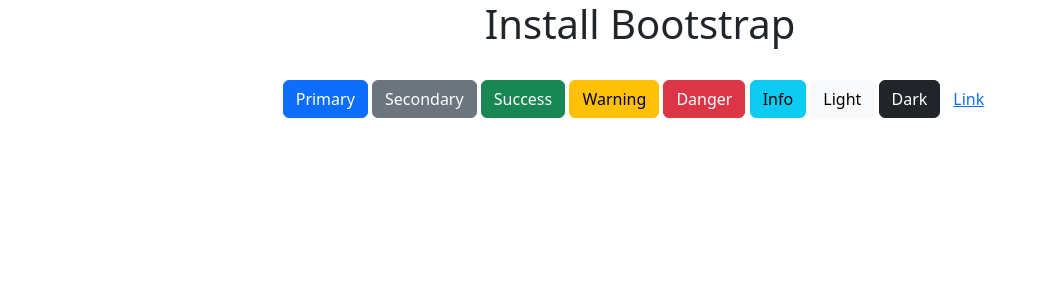
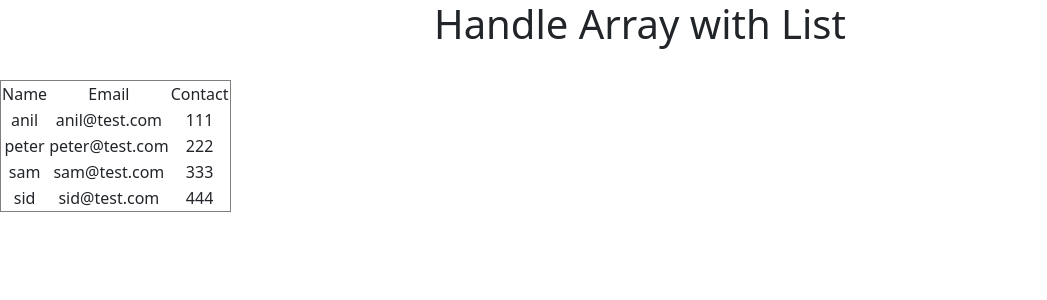
Before and after one commit to Deepakiit17/React_Tutorial, a React (Create React App) app: page / in a window 1280 px wide. Shown: the top 300 px of the page, without its empty margins (0-1047 px from the left). Built offline with nearby package versions, Linux system fonts and the light colour scheme.

Commit message:
Handle Array with List

```diff
--- a/src/App.js
+++ b/src/App.js
@@ -1,20 +1,30 @@
 import "./App.css";
-import { Button } from "react-bootstrap";
 
 function App() {
+  const students = [
+    { name: "anil", email: "anil@test.com", contact: 111 },
+    { name: "peter", email: "peter@test.com", contact: 222 },
+    { name: "sam", email: "sam@test.com", contact: 333 },
+    { name: "sid", email: "sid@test.com", contact: 444 },
+  ];
   return (
     <div className="App">
-      <h1>Install Bootstrap</h1>
+      <h1>Handle Array with List</h1>
       <br />
-      <Button variant="primary">Primary</Button>{" "}
-      <Button variant="secondary">Secondary</Button>{" "}
-      <Button variant="success">Success</Button>{" "}
-      <Button variant="warning">Warning</Button>{" "}
-      <Button variant="danger">Danger</Button>{" "}
-      <Button variant="info">Info</Button>{" "}
-      <Button variant="light">Light</Button>{" "}
-      <Button variant="dark">Dark</Button>
-      <Button variant="link">Link</Button>
+      <table border="1">
+        <tr>
+          <td>Name</td>
+          <td>Email</td>
+          <td>Contact</td>
+        </tr>
+        {students.map((data) => (
+          <tr>
+            <td>{data.name}</td>
+            <td>{data.email}</td>
+            <td>{data.contact}</td>
+          </tr>
+        ))}
+      </table>
     </div>
   );
 }
```
